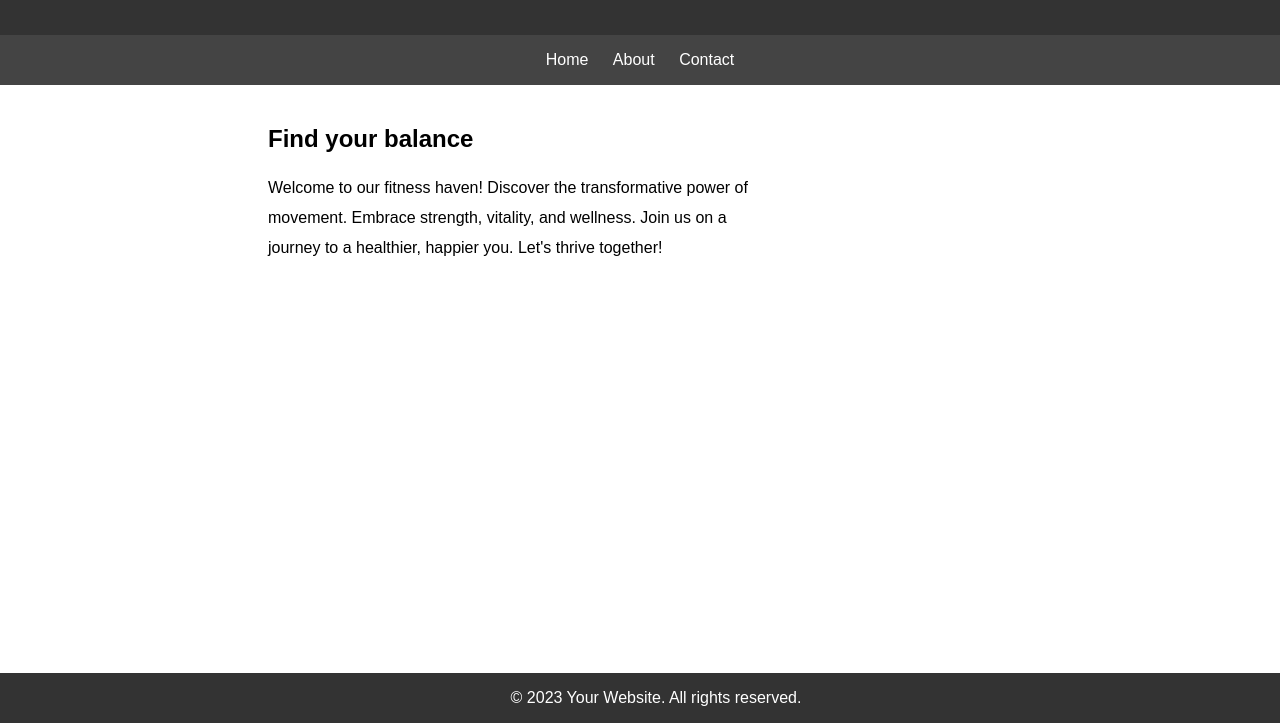
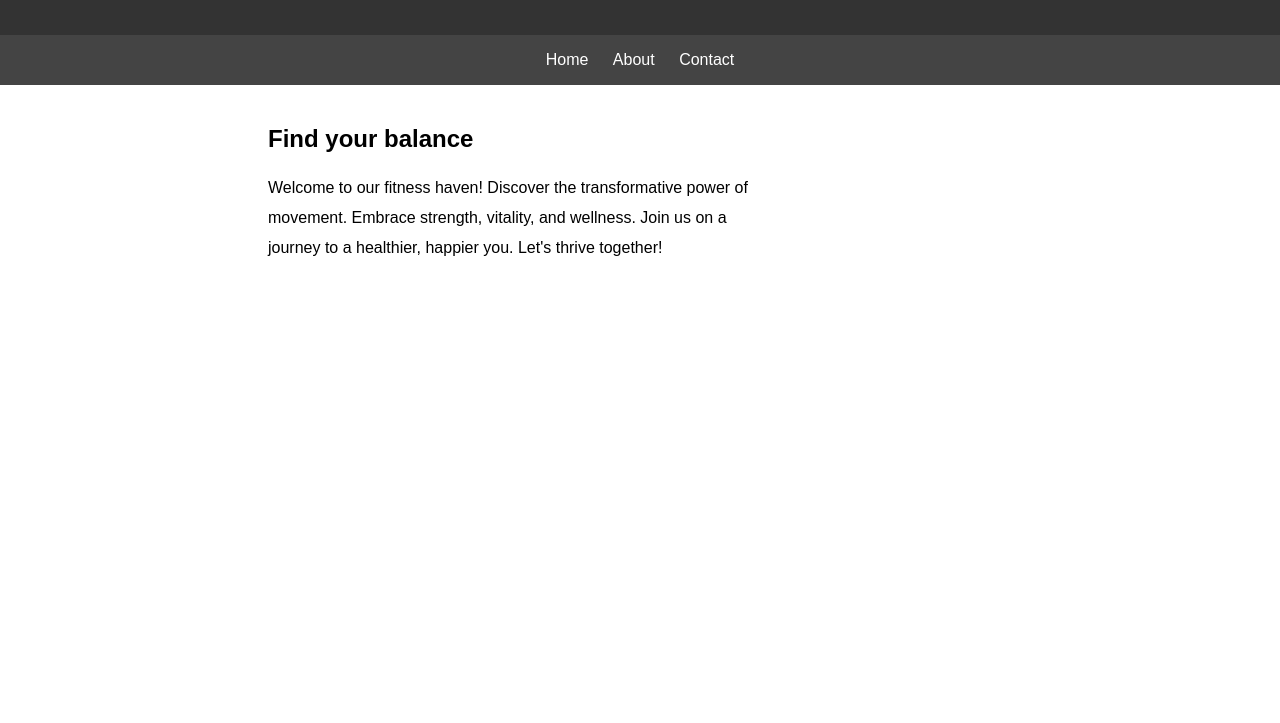
Before and after one commit to denigit5/Version-control, a plain HTML site: page index.html in a window 1280 px wide. Shown: the part 77-800 px from the top of the page. Drawn offline with Linux system fonts and the light colour scheme.

Commit message:
Update index.html

```diff
--- a/index.html
+++ b/index.html
@@ -23,9 +23,5 @@
         <p>Welcome to our fitness haven! Discover the transformative power of movement. Embrace strength, vitality, and wellness. Join us on a journey to a healthier, happier you. Let's thrive together!</p>
     </main>
 
-    <footer>
-        &copy; 2023 Your Website. All rights reserved.
-    </footer>
-
 </body>
 </html>
```
